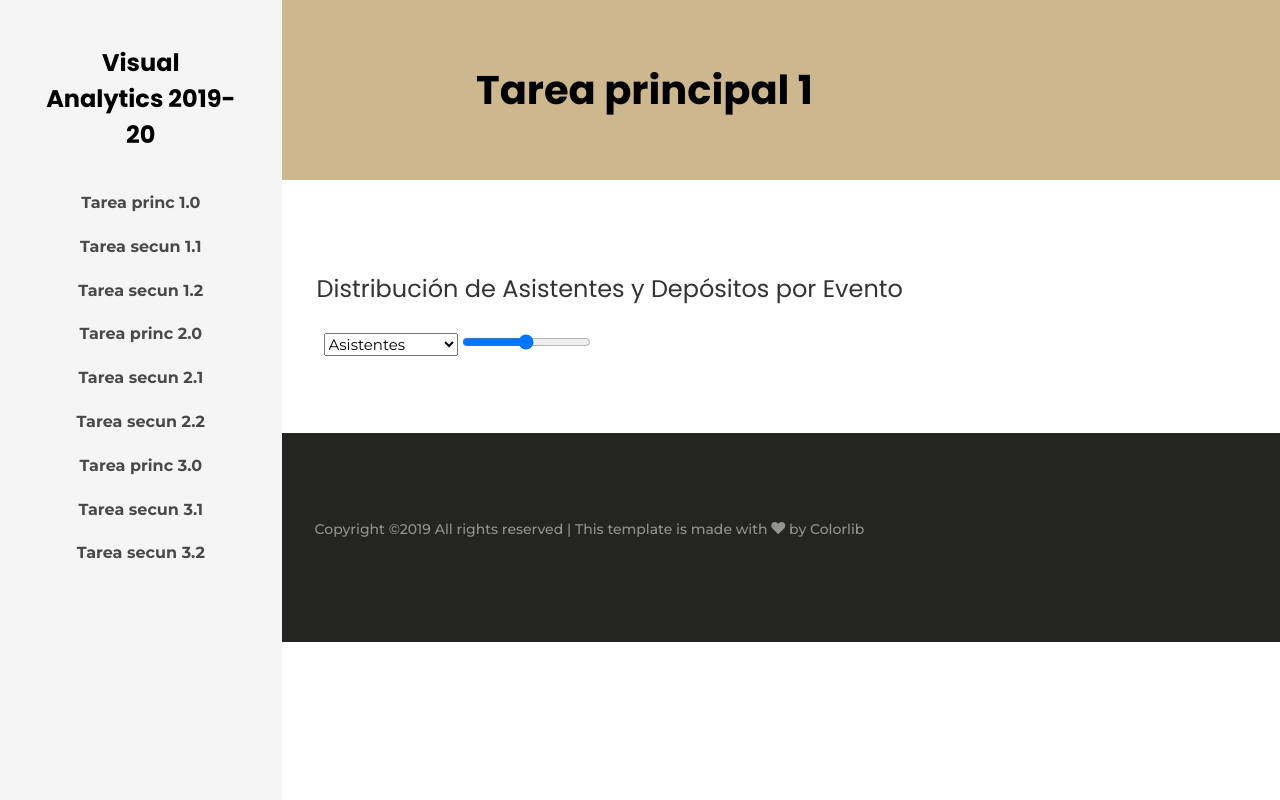
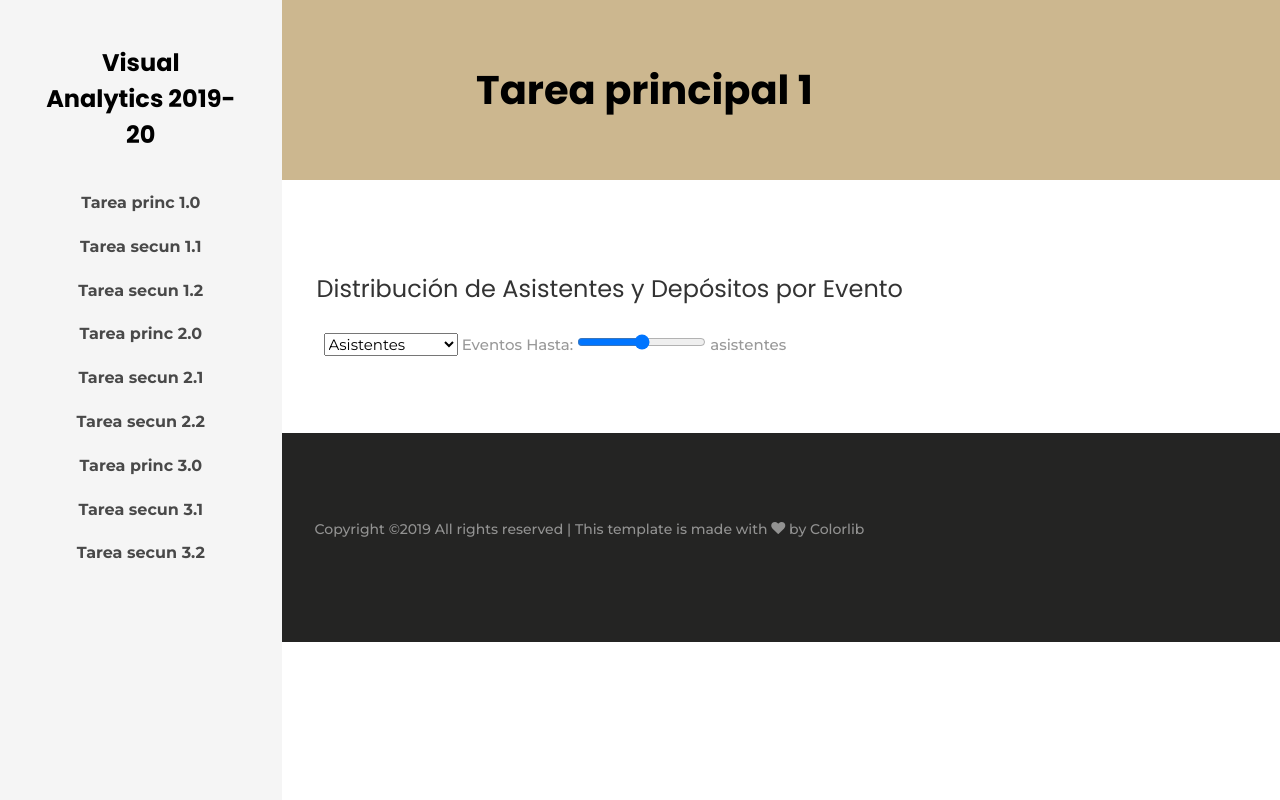
Before and after one commit to omarrojas/viz, a Django app: page /tp1 in a window 1280 px wide. Run offline with Django 3.2, Linux system fonts and the light colour scheme; some libraries are stand-ins or nearby versions; some web fonts are replaced.

Commit message:
Update tp1.html

```diff
--- a/eventtia/templates/eventtia/tp1.html
+++ b/eventtia/templates/eventtia/tp1.html
@@ -1,5 +1,5 @@
 {% extends "eventtia/template.html" %}
-{% load staticfiles %}
+{% load static %}
 {% block tarea %}
 
 <section class="ftco-section ftco-bread">
@@ -32,7 +32,7 @@
 				<option value="2">Depósitos en $
 			</select>
 
-			<input id="rangAsis" type=range min="0" max="10000" step="1000">
+			Eventos Hasta: <input id="rangAsis" type=range min="0" max="10000" step="1000"> asistentes
 
 			<div id="chart"></div>
 
```
